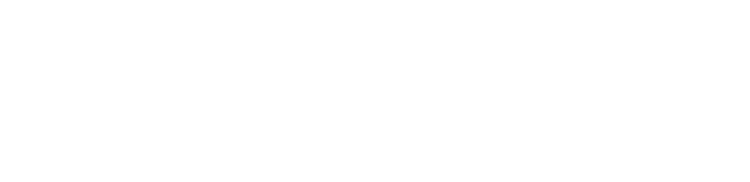
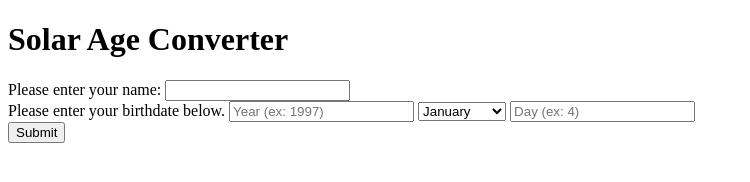
Before and after one commit to K-Banks/solar_age_converter, a website: page src/index.html in a window 1280 px wide. Shown: the whole page, without its empty margins (0-750 px from the left). Drawn offline with Linux system fonts and the light colour scheme.

Commit message:
Creating shell for UI

```diff
--- a/src/index.html
+++ b/src/index.html
@@ -3,5 +3,34 @@
   <title>Solar Age Converter</title>
 </head>
 <body>
+  <div class="container">
+    <h1>Solar Age Converter</h1>
+    <form id="userSubmit">
+      <div class="form-group">
+        <label for="userName">Please enter your name:</label>
+        <input type="text" id="userName" value="">
+      </div>
+      <div class="form-group">
+        <label for="userBirth">Please enter your birthdate below.</label>
+        <input type="number" id="userYear" placeholder="Year (ex: 1997)" value="">
+        <select class="" id="userMonth">
+          <option value="0">January</option>
+          <option value="1">February</option>
+          <option value="2">March</option>
+          <option value="3">April</option>
+          <option value="4">May</option>
+          <option value="5">June</option>
+          <option value="6">July</option>
+          <option value="7">August</option>
+          <option value="8">September</option>
+          <option value="9">October</option>
+          <option value="10">November</option>
+          <option value="11">December</option>
+        </select>
+        <input type="number" id="userDay" placeholder="Day (ex: 4)" value="">
+    </div>
+    <button type="submit" class="button">Submit</button>
+    </form>
+  </div>
 </body>
 </html>
--- /dev/null
+++ b/src/main.js
@@ -0,0 +1,3 @@
+import $ from 'jquery';
+import 'bootstrap';
+import 'bootstrap/dist/css/bootstrap.min.css';
```
